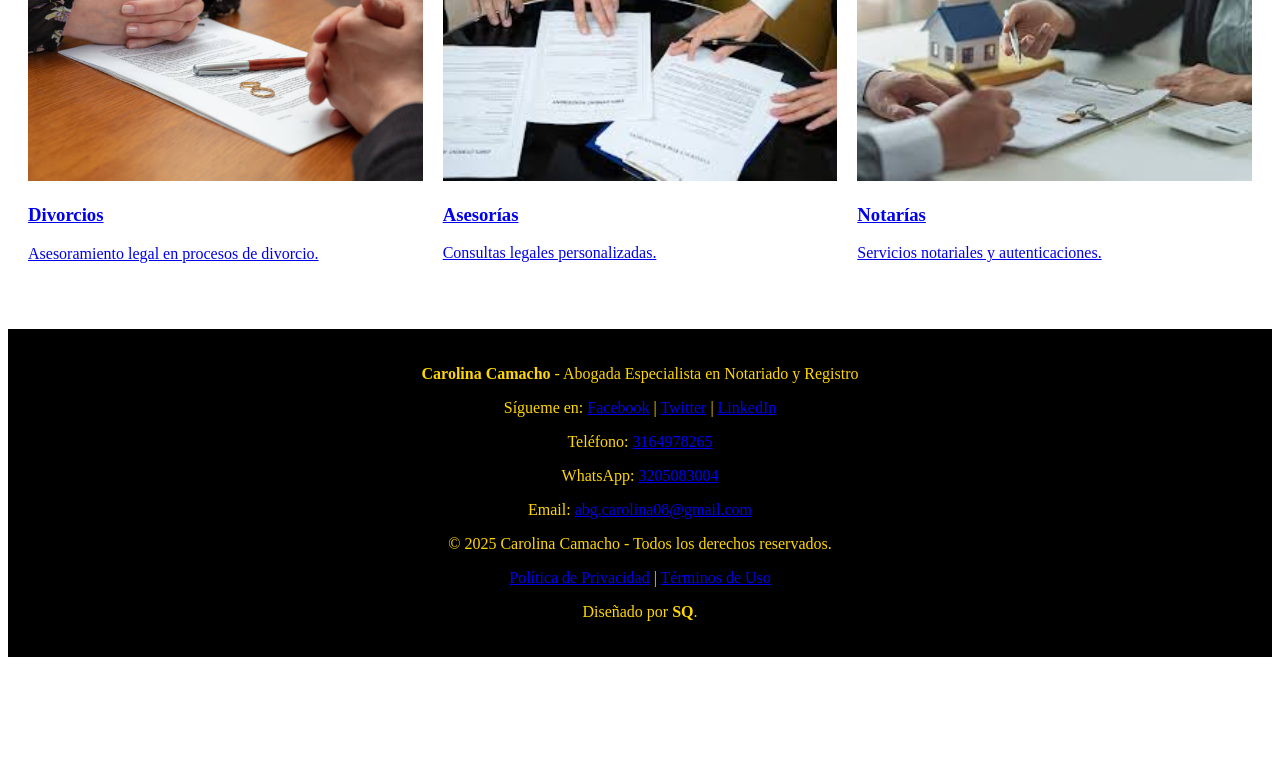
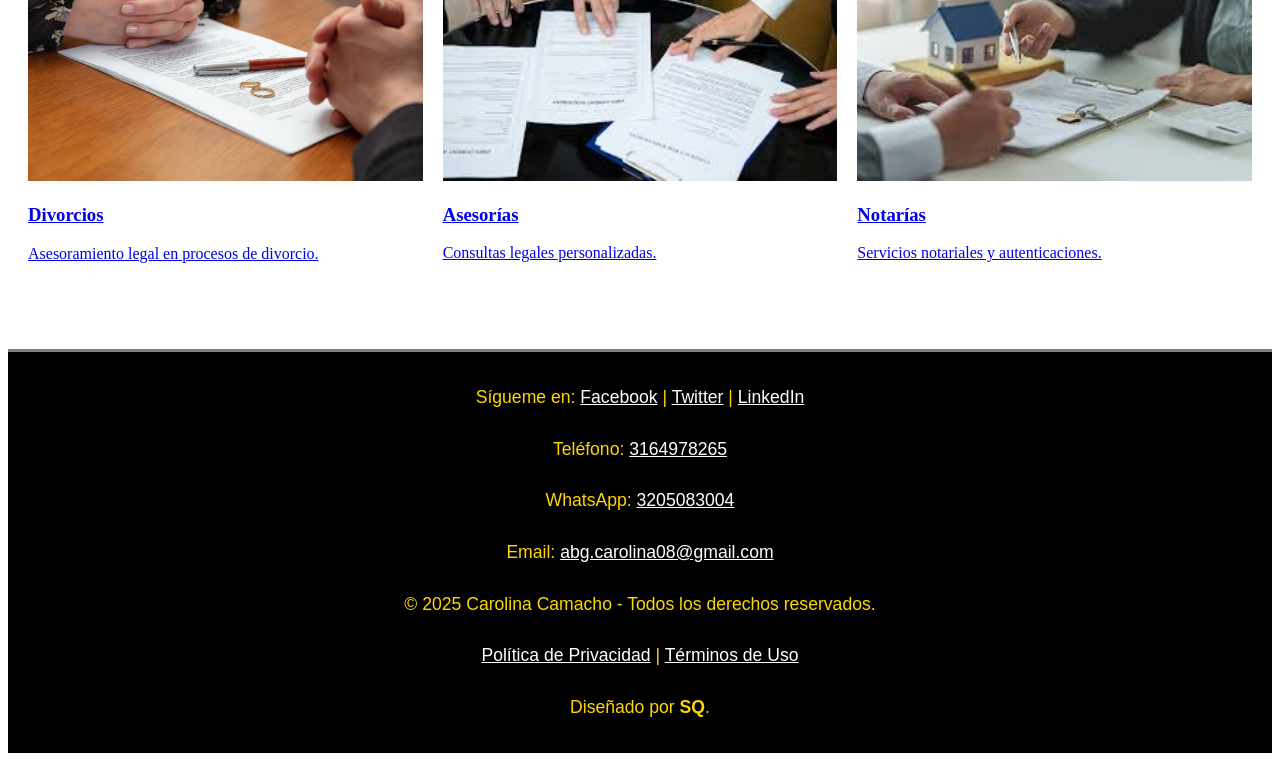
Before and after one commit to santiagoquilindo/Carolina_aboga, a plain HTML site: page index.html in a window 1280 px wide. Shown: the part 781-1542 px from the top of the page. Before the commit the page ends 1446 px from the top, so only its background shows below. Drawn offline with Linux system fonts and the light colour scheme; files that its build step writes are made by us from their sources.

Commit message:
colores al footer

```diff
--- a/css/asesoria.css
+++ b/css/asesoria.css
@@ -196,14 +196,14 @@ footer p {
 
 /* Estilo de los enlaces del Footer */
 footer a {
-    color: blue; /* Color azul */
+    color: white; /* Color blanco*/
     text-decoration: none;
     font-weight: bold; /* Resalta los enlaces */
     transition: color 0.3s ease; /* Efecto suave al pasar el cursor */
 }
 
 footer a:hover {
-    color: white; /* Cambia a blanco al pasar el cursor */
+    color: blue; /* Cambia a blanco al pasar el cursor */
     text-decoration: underline; /* Subrayado al pasar el cursor */
 }
 
--- a/css/divorcio.css
+++ b/css/divorcio.css
@@ -196,14 +196,14 @@ footer p {
 
 /* Estilo de los enlaces del Footer */
 footer a {
-    color: blue; /* Color azul */
+    color: white; /* Color  */
     text-decoration: none;
     font-weight: bold; /* Resalta los enlaces */
     transition: color 0.3s ease; /* Efecto suave al pasar el cursor */
 }
 
 footer a:hover {
-    color: white; /* Cambia a blanco al pasar el cursor */
+    color: blue; /* Cambia a blanco al pasar el cursor */
     text-decoration: underline; /* Subrayado al pasar el cursor */
 }
 
--- a/css/escrituracion.css
+++ b/css/escrituracion.css
@@ -151,7 +151,7 @@ ol li {
     border-radius: 50%;
     transition: transform 0.3s, box-shadow 0.3s; /* Suaviza los efectos */
     box-shadow: 0 4px 8px rgba(0, 0, 0, 0.3); /* Sombra para destacar */
-    background-color: #25d366; /* Fondo verde para hacerlo más atractivo */
+    background-color: white; /* Fondo verde para hacerlo más atractivo */
 }
 
 .whatsapp-icon img:hover {
@@ -196,14 +196,14 @@ footer p {
 
 /* Estilo de los enlaces del Footer */
 footer a {
-    color: blue; /* Color azul */
+    color: white; ; /* Color blanco */
     text-decoration: none;
     font-weight: bold; /* Resalta los enlaces */
     transition: color 0.3s ease; /* Efecto suave al pasar el cursor */
 }
 
 footer a:hover {
-    color: white; /* Cambia a blanco al pasar el cursor */
+    color: blue; /* Cambia a blanco al pasar el cursor */
     text-decoration: underline; /* Subrayado al pasar el cursor */
 }
 
--- a/css/matrimonio.css
+++ b/css/matrimonio.css
@@ -196,14 +196,14 @@ footer p {
 
 /* Estilo de los enlaces del Footer */
 footer a {
-    color: blue; /* Color azul */
+    color: white; /* Asegura el color; /* Color blanco */
     text-decoration: none;
     font-weight: bold; /* Resalta los enlaces */
     transition: color 0.3s ease; /* Efecto suave al pasar el cursor */
 }
 
 footer a:hover {
-    color: white; /* Cambia a blanco al pasar el cursor */
+    color: rgb(21, 27, 147); /* Cambia a blanco al pasar el cursor */
     text-decoration: underline; /* Subrayado al pasar el cursor */
 }
 
--- a/css/notarias.css
+++ b/css/notarias.css
@@ -195,14 +195,14 @@ footer p {
 
 /* Estilo de los enlaces del Footer */
 footer a {
-    color: blue; /* Color azul */
+    color: white; /* Color */
     text-decoration: none;
     font-weight: bold; /* Resalta los enlaces */
     transition: color 0.3s ease; /* Efecto suave al pasar el cursor */
 }
 
 footer a:hover {
-    color: white; /* Cambia a blanco al pasar el cursor */
+    color: blue; /* Cambia a blanco al pasar el cursor */
     text-decoration: underline; /* Subrayado al pasar el cursor */
 }
 
--- a/css/sucesion.css
+++ b/css/sucesion.css
@@ -151,7 +151,7 @@ ol li {
     border-radius: 50%;
     transition: transform 0.3s, box-shadow 0.3s; /* Suaviza los efectos */
     box-shadow: 0 4px 8px rgba(0, 0, 0, 0.3); /* Sombra para destacar */
-    background-color: #25d366; /* Fondo verde para hacerlo más atractivo */
+    background-color: white; /* Fondo blanco para hacerlo más atractivo */
 }
 
 .whatsapp-icon img:hover {
@@ -196,14 +196,14 @@ footer p {
 
 /* Estilo de los enlaces del Footer */
 footer a {
-    color: blue; /* Color azul */
+    color: white; /* Asegura el color
     text-decoration: none;
     font-weight: bold; /* Resalta los enlaces */
     transition: color 0.3s ease; /* Efecto suave al pasar el cursor */
 }
 
 footer a:hover {
-    color: white; /* Cambia a blanco al pasar el cursor */
+    color: blue; /* Cambia a blanco al pasar el cursor */
     text-decoration: underline; /* Subrayado al pasar el cursor */
 }
 
--- a/estilos.css
+++ b/estilos.css
@@ -93,7 +93,7 @@
     border-radius: 50%;
     transition: transform 0.3s, box-shadow 0.3s; /* Suaviza los efectos */
     box-shadow: 0 4px 8px rgba(0, 0, 0, 0.3); /* Sombra para destacar */
-    background-color: #25d366; /* Fondo verde para hacerlo más atractivo */
+    background-color: white; /* Fondo verde para hacerlo más atractivo */
 }
 
 .whatsapp-icon img:hover {
@@ -104,10 +104,50 @@
 
 /* Footer */
 footer {
-    background-color: black;
-    color: gold;
-    text-align: center;
-    padding: 20px;
+    background-color: black; /* Fondo negro */
+    color: gold; /* Texto en dorado */
+    text-align: center; /* Centrado del contenido */
+    padding: 20px 15px; /* Espaciado interno */
+    font-family: 'Arial', sans-serif; /* Fuente estándar */
+    font-size: 1.1em; /* Tamaño de texto un poco más grande */
+    line-height: 1.8; /* Espaciado entre líneas */
+    margin-top: 20px; /* Separación con el contenido superior */
+    border-top: 3px solid #ffd700; /* Línea decorativa dorada */
+}
+/* Footer */
+footer {
+    background-color: black; /* Fondo negro */
+    color: gold; /* Texto dorado */
+    text-align: center; /* Centrado horizontal */
+    padding: 20px 15px; /* Espaciado interno */
+    font-family: 'Arial', sans-serif; /* Fuente estándar */
+    font-size: 1.1em; /* Tamaño de texto claro */
+    line-height: 1.8; /* Espaciado entre líneas */
+    margin-top: 20px; /* Separación del contenido superior */
+    border-top: 3px solid gray; /* Línea decorativa superior */
+    display: flex; /* Flexbox para centrar */
+    flex-direction: column; /* Elementos en columna */
+    justify-content: center; /* Centrado vertical */
+    align-items: center; /* Centrado horizontal */
+}
+
+/* Párrafos del Footer */
+footer p {
+    margin: 10px 0; /* Espaciado entre párrafos */
+    color: gold; /* Asegura el color dorado */
+}
+
+/* Estilo de los enlaces del Footer */
+footer a {
+    color: white; /* Asegura el color
+    text-decoration: none;
+    font-weight: bold; /* Resalta los enlaces */
+    transition: color 0.3s ease; /* Efecto suave al pasar el cursor */
+}
+
+footer a:hover {
+    color: blue; /* Cambia a blanco al pasar el cursor */
+    text-decoration: underline; /* Subrayado al pasar el cursor */
 }
 
 /* Responsividad */
--- a/index.html
+++ b/index.html
@@ -100,8 +100,6 @@
     </main>
 
     <footer>
-        <p><strong>Carolina Camacho</strong> - Abogada Especialista en Notariado y Registro</p>
-
         <p>
             Sígueme en:
             <a href="https://facebook.com/tu-perfil" target="_blank" aria-label="Facebook">Facebook</a> |
```
Also changed, not shown: html/asesoria.html (+0 -1 lines), html/contacto.html (+0 -1 lines), html/divorcio.html (+0 -1 lines), html/escrituracion.html (+0 -2 lines), html/matrimonio.html (+0 -1 lines), html/notaria.html (+0 -2 lines), html/sucesion.html (+0 -1 lines).
